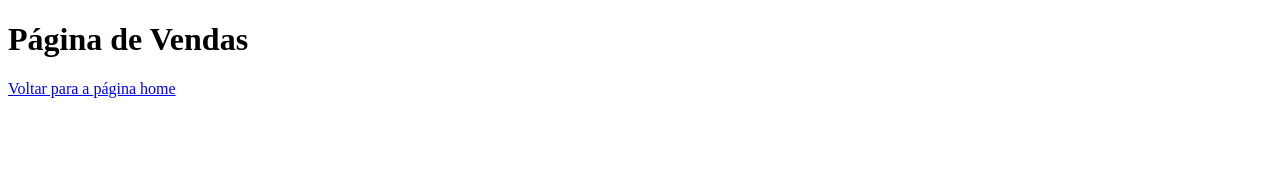
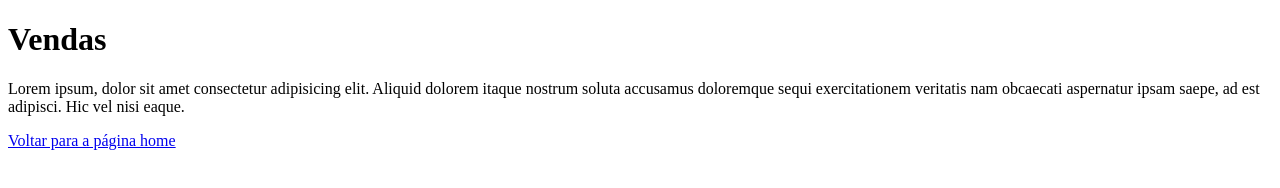
Before and after one commit to doramrx/aulagithub, a plain HTML site: page vendas.html in a window 1280 px wide. Drawn offline with Linux system fonts and the light colour scheme.

Commit message:
Mudando nome tilulo

```diff
--- a/vendas.html
+++ b/vendas.html
@@ -7,7 +7,8 @@
   <title>Document</title>
 </head>
 <body>
-  <h1>Página de Vendas</h1>
+  <h1>Vendas</h1>
+  <p>Lorem ipsum, dolor sit amet consectetur adipisicing elit. Aliquid dolorem itaque nostrum soluta accusamus doloremque sequi exercitationem veritatis nam obcaecati aspernatur ipsam saepe, ad est adipisci. Hic vel nisi eaque.</p>
   <a href="index.html">Voltar para a página home</a>
 </body>
 </html>
```
